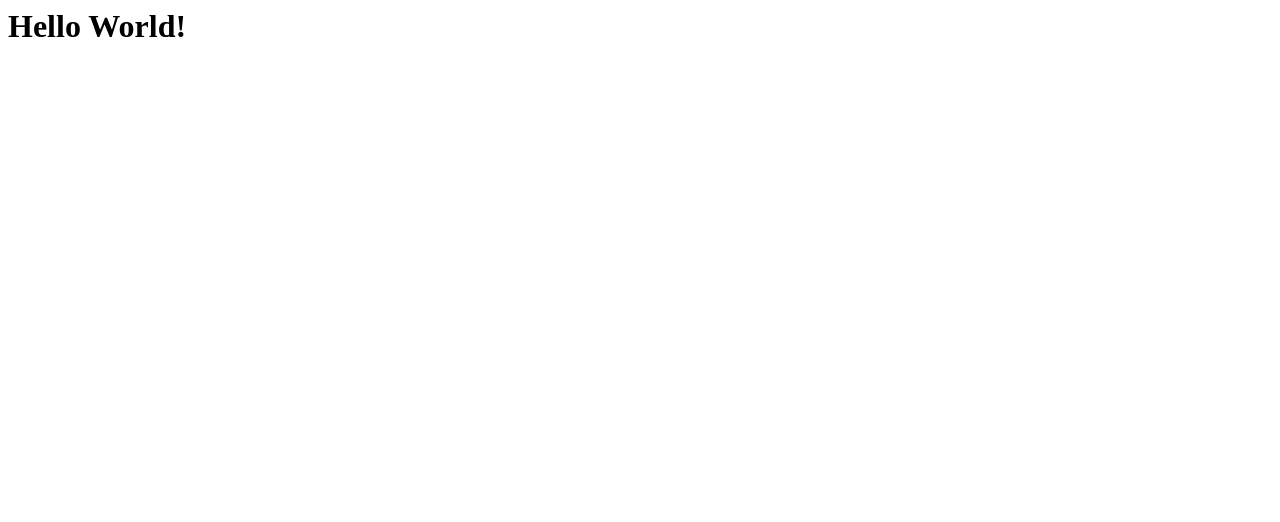
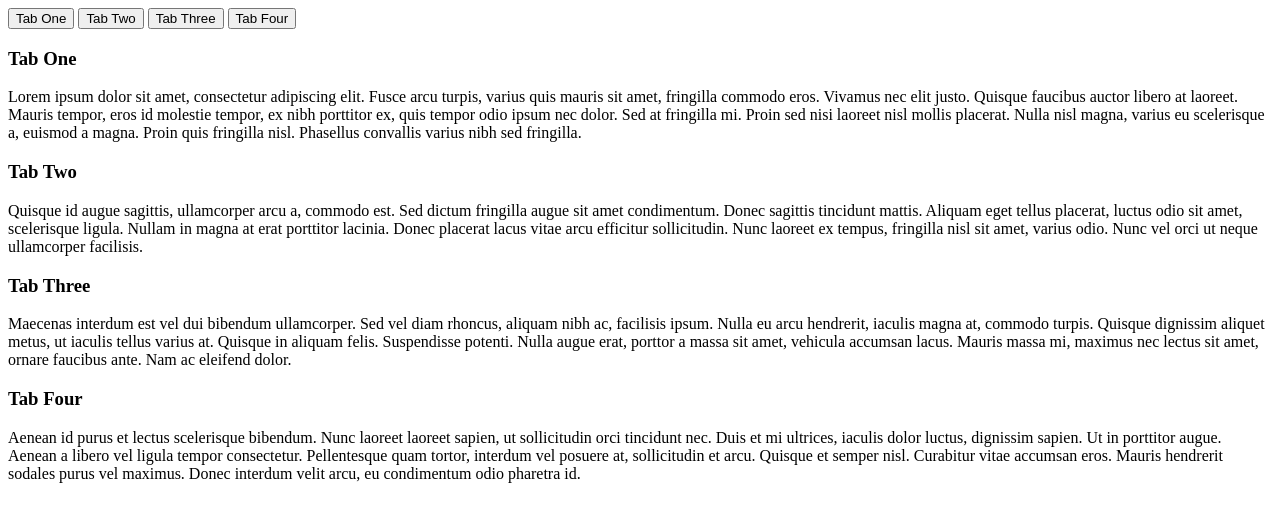
Before and after one commit to Harpreet28/tabs, a plain HTML site: page index.html in a window 1280 px wide. Drawn offline with Linux system fonts and the light colour scheme.

Commit message:
Update index.html

```diff
--- a/index.html
+++ b/index.html
@@ -1 +1,70 @@
-<h1>Hello World!</h1>
+  <div data-tab-component>
+  <div role="tablist" aria-label="Tabbed content">
+    <button role="tab"
+            aria-selected="true"
+            aria-controls="tab1-content"
+            id="tab1">
+      Tab One
+    </button>
+
+    <button role="tab"
+            aria-selected="false"
+            aria-controls="tab2-content"
+            id="tab2">
+      Tab Two
+    </button>
+
+    <button role="tab"
+            aria-selected="false"
+            aria-controls="tab3-content"
+            id="tab3">
+      Tab Three
+    </button>
+
+    <button role="tab"
+            aria-selected="false"
+            aria-controls="tab4-content"
+            id="tab4">
+      Tab Four
+    </button>
+  </div>
+
+  <section id="tab1-content"
+           role="tabpanel"
+           aria-labelledby="tab1"
+           tabindex="0">
+    <h3>Tab One</h3>
+
+    <p>Lorem ipsum dolor sit amet, consectetur adipiscing elit. Fusce arcu turpis, varius quis mauris sit amet, fringilla commodo eros. Vivamus nec elit justo. Quisque faucibus auctor libero at laoreet. Mauris tempor, eros id molestie tempor, ex nibh porttitor ex, quis tempor odio ipsum nec dolor. Sed at fringilla mi. Proin sed nisi laoreet nisl mollis placerat. Nulla nisl magna, varius eu scelerisque a, euismod a magna. Proin quis fringilla nisl. Phasellus convallis varius nibh sed fringilla.</p>
+  </section>
+
+  <section id="tab2-content"
+           role="tabpanel"
+           aria-labelledby="tab2"
+           tabindex="0"
+           aria-hidden="true">
+    <h3>Tab Two</h3>
+
+    <p>Quisque id augue sagittis, ullamcorper arcu a, commodo est. Sed dictum fringilla augue sit amet condimentum. Donec sagittis tincidunt mattis. Aliquam eget tellus placerat, luctus odio sit amet, scelerisque ligula. Nullam in magna at erat porttitor lacinia. Donec placerat lacus vitae arcu efficitur sollicitudin. Nunc laoreet ex tempus, fringilla nisl sit amet, varius odio. Nunc vel orci ut neque ullamcorper facilisis.</p>
+  </section>
+
+  <section id="tab3-content"
+           role="tabpanel"
+           aria-labelledby="tab3"
+           tabindex="0"
+           aria-hidden="true">
+    <h3>Tab Three</h3>
+
+    <p>Maecenas interdum est vel dui bibendum ullamcorper. Sed vel diam rhoncus, aliquam nibh ac, facilisis ipsum. Nulla eu arcu hendrerit, iaculis magna at, commodo turpis. Quisque dignissim aliquet metus, ut iaculis tellus varius at. Quisque in aliquam felis. Suspendisse potenti. Nulla augue erat, porttor a massa sit amet, vehicula accumsan lacus. Mauris massa mi, maximus nec lectus sit amet, ornare faucibus ante. Nam ac eleifend dolor.</p>
+  </section>
+
+  <section id="tab4-content"
+           role="tabpanel"
+           aria-labelledby="tab4"
+           tabindex="0"
+           aria-hidden="true">
+    <h3>Tab Four</h3>
+
+    <p>Aenean id purus et lectus scelerisque bibendum. Nunc laoreet laoreet sapien, ut sollicitudin orci tincidunt nec. Duis et mi ultrices, iaculis dolor luctus, dignissim sapien. Ut in porttitor augue. Aenean a libero vel ligula tempor consectetur. Pellentesque quam tortor, interdum vel posuere at, sollicitudin et arcu. Quisque et semper nisl. Curabitur vitae accumsan eros. Mauris hendrerit sodales purus vel maximus. Donec interdum velit arcu, eu condimentum odio pharetra id.</p>
+  </section>
+</div>
```
